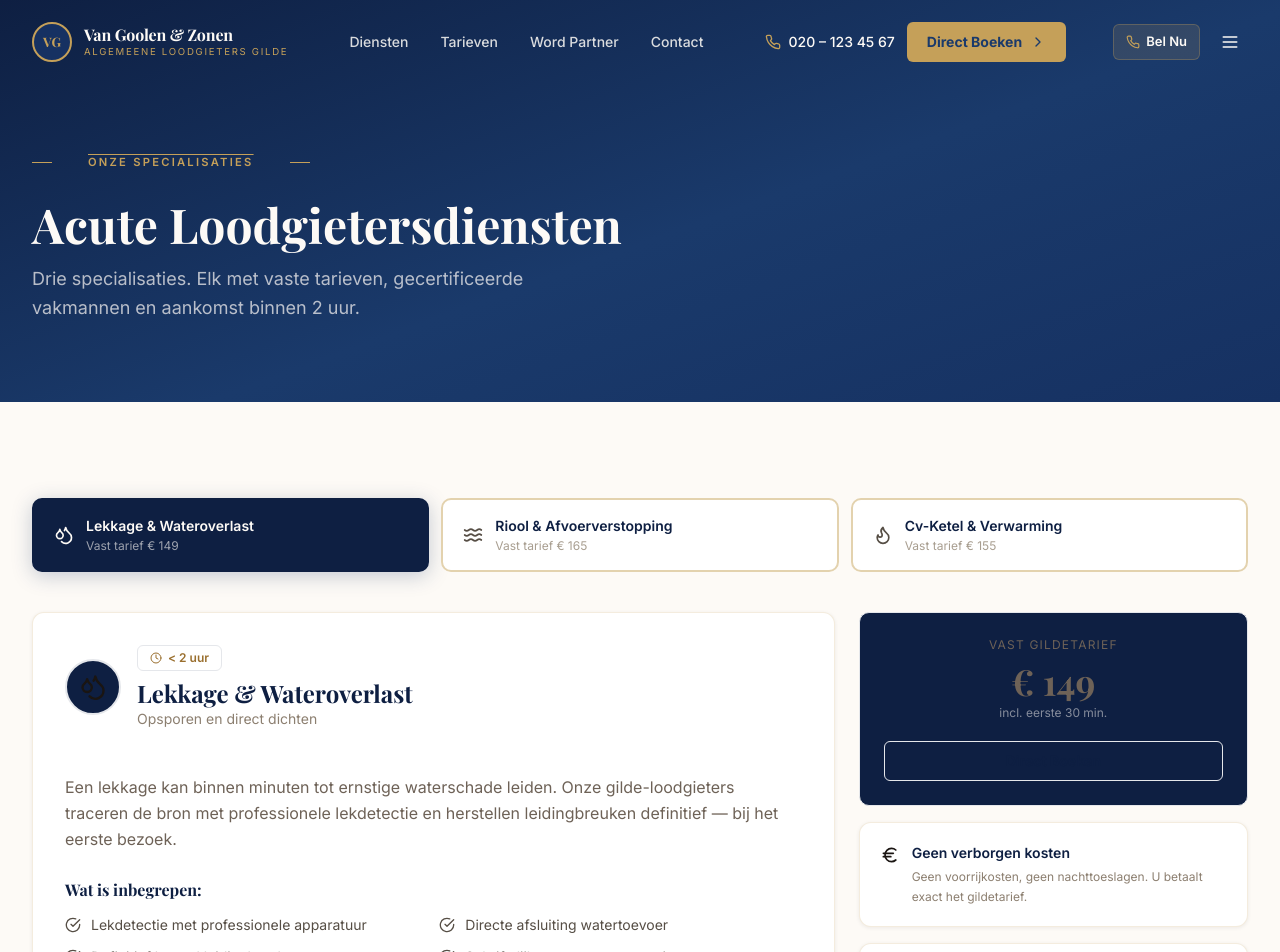
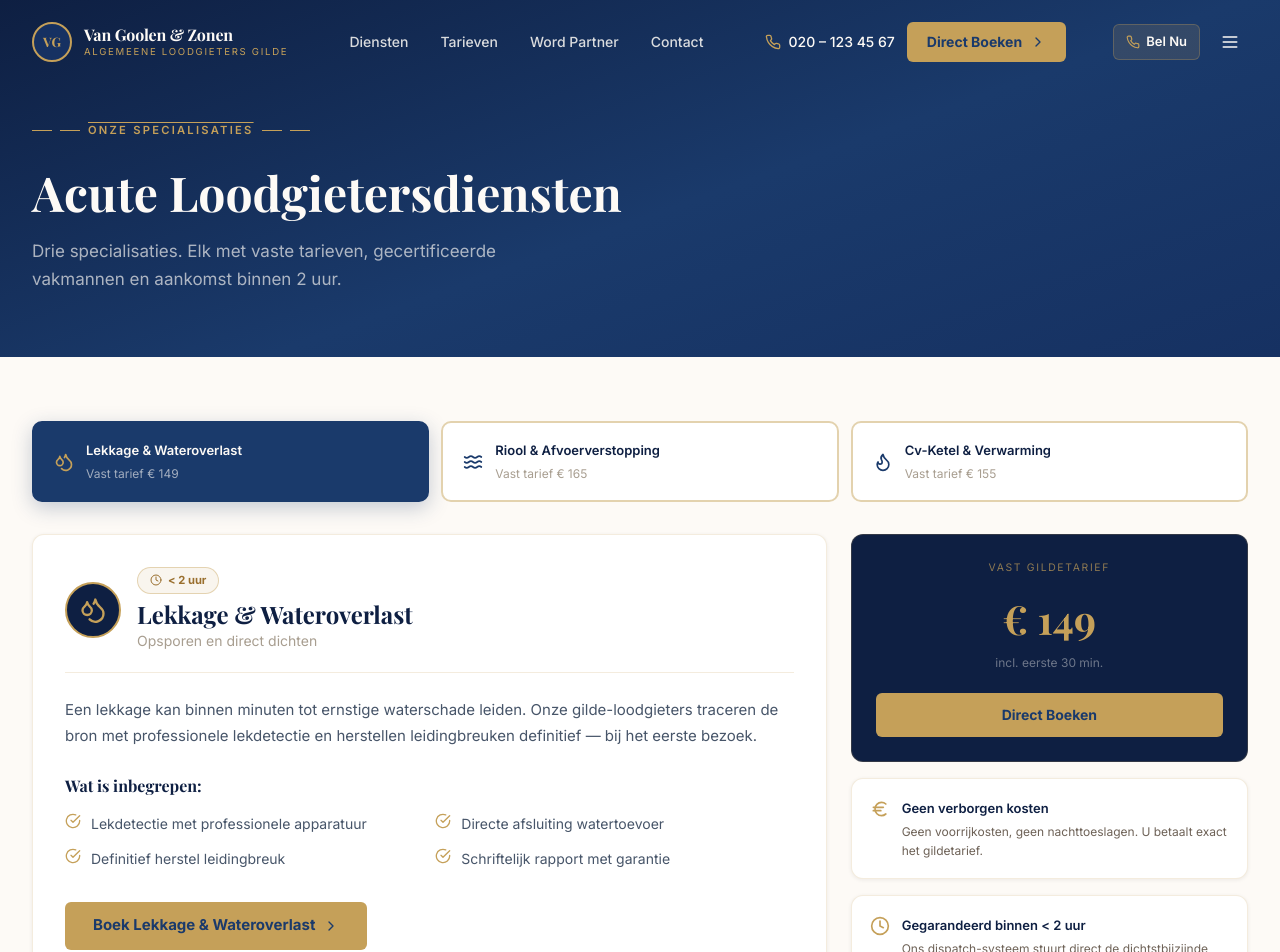
Before and after one commit to mohamedboujjou95-bit/vangoolen-en-zonen, a Next.js app: page /diensten in a window 1280 px wide. Shown: the top 952 px of the page. Built offline with nearby package versions, Linux system fonts and the light colour scheme.

Commit message:
fix: diensten buttons visible

```diff
--- a/app/diensten/page.tsx
+++ b/app/diensten/page.tsx
@@ -1,5 +1,4 @@
 "use client";
-
 import React, { useState } from "react";
 import Link from "next/link";
 import { Droplets, Waves, Flame, CheckCircle, ChevronRight, Clock, Euro } from "lucide-react";
@@ -9,9 +8,8 @@ import { SERVICES, GILDE_TARIEVEN } from "@/lib/data";
 import { formatPrice } from "@/lib/utils";
 import type { ServiceId } from "@/types";
 
-const ICON_MAP: Record<ServiceId, React.ElementType> = {
-  lekkage: Droplets, verstopping: Waves, "cv-storing": Flame,
-};
+const ICON_MAP: Record<ServiceId, React.ElementType> = { lekkage: Droplets, verstopping: Waves, "cv-storing": Flame };
+const BTN = {gold:"inline-flex items-center justify-center gap-2 rounded font-bold text-base transition-all duration-200",blue:"inline-flex items-center justify-center gap-2 rounded font-semibold text-sm transition-all duration-200"};
 
 export default function DienstenPage() {
   const [activeTab, setActiveTab] = useState<ServiceId>("lekkage");
@@ -23,88 +21,88 @@ export default function DienstenPage() {
     <>
       <Navbar />
       <main>
-        <section className="hero-bg pt-28 pb-16 md:pt-36 md:pb-20">
+        <section style={{background:"linear-gradient(160deg, #0e1f42 0%, #1a3a6b 55%, #163162 100%)",paddingTop:"7rem",paddingBottom:"4rem"}}>
           <div className="container-vg">
-            <div className="max-w-2xl">
-              <span className="overline mb-4"><span className="w-5 h-px bg-gold-DEFAULT/60" />Onze Specialisaties<span className="w-5 h-px bg-gold-DEFAULT/60" /></span>
-              <h1 className="text-4xl md:text-5xl font-display font-bold text-cream mt-3 mb-4">Acute Loodgietersdiensten</h1>
-              <p className="text-cream/70 text-lg leading-relaxed max-w-xl">Drie specialisaties. Elk met vaste tarieven, gecertificeerde vakmannen en aankomst binnen 2 uur.</p>
-            </div>
+            <span className="overline mb-3"><span style={{width:"1.25rem",height:"1px",background:"#C5A059",display:"block"}}/>Onze Specialisaties<span style={{width:"1.25rem",height:"1px",background:"#C5A059",display:"block"}}/></span>
+            <h1 className="font-display font-bold text-cream mt-3 mb-4" style={{fontSize:"clamp(2rem,4vw,3rem)"}}>Acute Loodgietersdiensten</h1>
+            <p style={{color:"rgba(253,250,246,0.65)",fontSize:"1.0625rem",maxWidth:"520px",lineHeight:1.65}}>Drie specialisaties. Elk met vaste tarieven, gecertificeerde vakmannen en aankomst binnen 2 uur.</p>
           </div>
         </section>
 
-        <section className="section bg-cream">
+        <section style={{background:"#FDFAF6",padding:"4rem 0"}}>
           <div className="container-vg">
-            <div className="flex flex-col sm:flex-row gap-3 mb-10">
+            <div style={{display:"flex",gap:"0.75rem",marginBottom:"2rem",flexWrap:"wrap"}}>
               {SERVICES.map((service) => {
                 const TabIcon = ICON_MAP[service.id];
                 const isActive = activeTab === service.id;
                 return (
-                  <button key={service.id} id={service.slug} onClick={() => setActiveTab(service.id)}
-                    className={`flex items-center gap-3 px-5 py-4 rounded-lg border-2 text-left transition-all duration-200 flex-1 ${isActive ? "bg-primary-800 border-primary-800 text-cream shadow-blue" : "bg-white border-border text-secondary-700 hover:border-primary-200"}`}>
-                    <TabIcon className={`h-5 w-5 shrink-0 ${isActive ? "text-gold-DEFAULT" : "text-primary-DEFAULT"}`} />
-                    <div>
-                      <p className={`text-sm font-semibold ${isActive ? "text-cream" : "text-primary-800"}`}>{service.title}</p>
-                      <p className={`text-xs mt-0.5 ${isActive ? "text-cream/60" : "text-secondary-400"}`}>Vast tarief {formatPrice(service.basePrice)}</p>
+                  <button key={service.id} onClick={() => setActiveTab(service.id)}
+                    style={{display:"flex",alignItems:"center",gap:"0.75rem",padding:"1rem 1.25rem",borderRadius:"0.625rem",border:`2px solid ${isActive?"#1a3a6b":"#e3d2ae"}`,background:isActive?"#1a3a6b":"#fff",cursor:"pointer",flex:1,minWidth:"200px",transition:"all 0.2s",boxShadow:isActive?"0 6px 20px rgba(26,58,107,0.25)":"none"}}>
+                    <TabIcon style={{height:"1.25rem",width:"1.25rem",flexShrink:0,color:isActive?"#C5A059":"#1a3a6b"}} />
+                    <div style={{textAlign:"left"}}>
+                      <p style={{fontSize:"0.8125rem",fontWeight:600,color:isActive?"#FDFAF6":"#0e1f42"}}>{service.title}</p>
+                      <p style={{fontSize:"0.75rem",color:isActive?"rgba(253,250,246,0.6)":"#a89e90",marginTop:"0.125rem"}}>Vast tarief {formatPrice(service.basePrice)}</p>
                     </div>
                   </button>
                 );
               })}
             </div>
 
-            <div className="grid grid-cols-1 lg:grid-cols-3 gap-6">
-              <div className="lg:col-span-2 card-heritage p-8">
-                <div className="flex items-center gap-4 mb-5">
-                  <div className="w-14 h-14 rounded-full bg-primary-800 border-2 border-gold-DEFAULT flex items-center justify-center shrink-0">
-                    <Icon className="h-7 w-7 text-gold-DEFAULT" />
+            <div style={{display:"grid",gridTemplateColumns:"2fr 1fr",gap:"1.5rem"}}>
+              <div className="card-heritage" style={{padding:"2rem"}}>
+                <div style={{display:"flex",alignItems:"center",gap:"1rem",marginBottom:"1.25rem"}}>
+                  <div style={{width:"3.5rem",height:"3.5rem",borderRadius:"50%",background:"#0e1f42",border:"2px solid #C5A059",display:"flex",alignItems:"center",justifyContent:"center",flexShrink:0}}>
+                    <Icon style={{height:"1.75rem",width:"1.75rem",color:"#C5A059"}} />
                   </div>
                   <div>
-                    <span className="inline-flex items-center gap-1.5 px-3 py-1 rounded text-xs font-semibold border border-gold-DEFAULT/40 bg-gold-DEFAULT/10 text-gold-dark mb-1.5">
-                      <Clock className="h-3 w-3" /> {activeService.responseTime}
+                    <span style={{display:"inline-flex",alignItems:"center",gap:"0.375rem",padding:"0.2rem 0.75rem",borderRadius:"999px",fontSize:"0.7rem",fontWeight:700,border:"1px solid rgba(197,160,89,0.4)",background:"rgba(197,160,89,0.1)",color:"#9a6f2e",marginBottom:"0.375rem"}}>
+                      <Clock style={{height:"0.75rem",width:"0.75rem"}} /> {activeService.responseTime}
                     </span>
-                    <h2 className="font-display font-bold text-2xl text-primary-800">{activeService.title}</h2>
-                    <p className="text-sm text-secondary-500">{activeService.subtitle}</p>
+                    <h2 className="font-display font-bold" style={{fontSize:"1.5rem",color:"#0e1f42"}}>{activeService.title}</h2>
+                    <p style={{fontSize:"0.875rem",color:"#a89e90"}}>{activeService.subtitle}</p>
                   </div>
                 </div>
-                <div className="w-full h-px bg-gold-DEFAULT/20 mb-6" />
-                <p className="text-secondary-600 leading-relaxed mb-7">{activeService.description}</p>
-                <h4 className="font-display font-bold text-primary-800 mb-4">Wat is inbegrepen:</h4>
-                <ul className="grid grid-cols-1 sm:grid-cols-2 gap-3 mb-8">
+                <div style={{height:"1px",background:"rgba(197,160,89,0.2)",marginBottom:"1.5rem"}} />
+                <p style={{fontSize:"0.9375rem",color:"#475569",lineHeight:1.7,marginBottom:"1.75rem"}}>{activeService.description}</p>
+                <h4 className="font-display font-bold" style={{color:"#0e1f42",marginBottom:"1rem"}}>Wat is inbegrepen:</h4>
+                <ul style={{display:"grid",gridTemplateColumns:"1fr 1fr",gap:"0.75rem",marginBottom:"2rem",listStyle:"none",padding:0}}>
                   {activeService.features.map((feature) => (
-                    <li key={feature} className="flex items-start gap-2.5 text-sm text-secondary-700">
-                      <CheckCircle className="h-4 w-4 text-gold-DEFAULT mt-0.5 shrink-0" />{feature}
+                    <li key={feature} style={{display:"flex",alignItems:"flex-start",gap:"0.625rem",fontSize:"0.875rem",color:"#475569"}}>
+                      <CheckCircle style={{height:"1rem",width:"1rem",color:"#C5A059",flexShrink:0,marginTop:"0.1rem"}} />{feature}
                     </li>
                   ))}
                 </ul>
-                <Link href={`/boeking?service=${activeService.id}`} className="inline-flex items-center gap-2 h-12 px-7 text-base font-semibold rounded bg-primary-DEFAULT text-cream border border-primary-DEFAULT hover:bg-primary-700 transition-all duration-200 shadow-blue">
-                  Boek {activeService.title}<ChevronRight className="h-4 w-4" />
+                <Link href={`/boeking?service=${activeService.id}`}
+                  style={{display:"inline-flex",alignItems:"center",gap:"0.5rem",height:"3rem",padding:"0 1.75rem",borderRadius:"0.375rem",background:"#C5A059",color:"#1a3a6b",fontWeight:700,fontSize:"0.9375rem",textDecoration:"none"}}>
+                  Boek {activeService.title} <ChevronRight style={{height:"1rem",width:"1rem"}} />
                 </Link>
               </div>
 
-              <div className="flex flex-col gap-4">
-                <div className="bg-primary-800 border border-gold-DEFAULT/20 rounded-lg p-6 text-center">
-                  <p className="text-xs tracking-widest uppercase text-gold-DEFAULT/70 mb-2 font-body">Vast Gildetarief</p>
-                  <p className="font-display font-bold text-4xl text-gold-DEFAULT mb-1">{formatPrice(activeTarief.vastTarief)}</p>
-                  <p className="text-xs text-cream/50 mb-5">{activeTarief.unit}</p>
-                  <Link href={`/boeking?service=${activeService.id}`} className="w-full inline-flex items-center justify-center gap-2 h-10 px-5 text-sm font-bold rounded bg-gold-DEFAULT text-primary-800 border border-gold-DEFAULT hover:bg-gold-dark hover:text-white transition-all duration-200">
+              <div style={{display:"flex",flexDirection:"column",gap:"1rem"}}>
+                <div style={{background:"#0e1f42",border:"1px solid rgba(197,160,89,0.2)",borderRadius:"0.75rem",padding:"1.5rem",textAlign:"center"}}>
+                  <p style={{fontSize:"0.65rem",textTransform:"uppercase",letterSpacing:"0.16em",color:"rgba(197,160,89,0.7)",marginBottom:"0.5rem"}}>Vast Gildetarief</p>
+                  <p className="font-display font-bold" style={{fontSize:"2.5rem",color:"#C5A059"}}>{formatPrice(activeTarief.vastTarief)}</p>
+                  <p style={{fontSize:"0.75rem",color:"rgba(253,250,246,0.4)",marginBottom:"1.25rem"}}>{activeTarief.unit}</p>
+                  <Link href={`/boeking?service=${activeService.id}`}
+                    style={{display:"inline-flex",alignItems:"center",justifyContent:"center",width:"100%",height:"2.75rem",borderRadius:"0.375rem",background:"#C5A059",color:"#1a3a6b",fontWeight:700,fontSize:"0.875rem",textDecoration:"none"}}>
                     Direct Boeken
                   </Link>
                 </div>
-                <div className="card-heritage p-5">
-                  <div className="flex items-start gap-3">
-                    <Euro className="h-5 w-5 text-gold-DEFAULT mt-0.5 shrink-0" />
+                <div className="card-heritage" style={{padding:"1.125rem"}}>
+                  <div style={{display:"flex",gap:"0.75rem"}}>
+                    <Euro style={{height:"1.25rem",width:"1.25rem",color:"#C5A059",flexShrink:0,marginTop:"0.1rem"}} />
                     <div>
-                      <p className="font-semibold text-sm text-primary-800 mb-1">Geen verborgen kosten</p>
-                      <p className="text-xs text-secondary-500 leading-relaxed">Geen voorrijkosten, geen nachttoeslagen. U betaalt exact het gildetarief.</p>
+                      <p style={{fontSize:"0.8125rem",fontWeight:600,color:"#0e1f42",marginBottom:"0.25rem"}}>Geen verborgen kosten</p>
+                      <p style={{fontSize:"0.75rem",color:"#6e6257",lineHeight:1.55}}>Geen voorrijkosten, geen nachttoeslagen. U betaalt exact het gildetarief.</p>
                     </div>
                   </div>
                 </div>
-                <div className="card-heritage p-5">
-                  <div className="flex items-start gap-3">
-                    <Clock className="h-5 w-5 text-gold-DEFAULT mt-0.5 shrink-0" />
+                <div className="card-heritage" style={{padding:"1.125rem"}}>
+                  <div style={{display:"flex",gap:"0.75rem"}}>
+                    <Clock style={{height:"1.25rem",width:"1.25rem",color:"#C5A059",flexShrink:0,marginTop:"0.1rem"}} />
                     <div>
-                      <p className="font-semibold text-sm text-primary-800 mb-1">Gegarandeerd binnen {activeService.responseTime}</p>
-                      <p className="text-xs text-secondary-500 leading-relaxed">Ons dispatch-systeem stuurt direct de dichtstbijzijnde vrije vakman.</p>
+                      <p style={{fontSize:"0.8125rem",fontWeight:600,color:"#0e1f42",marginBottom:"0.25rem"}}>Gegarandeerd binnen {activeService.responseTime}</p>
+                      <p style={{fontSize:"0.75rem",color:"#6e6257",lineHeight:1.55}}>Ons dispatch-systeem stuurt direct de dichtstbijzijnde vrije vakman.</p>
                     </div>
                   </div>
                 </div>
```
